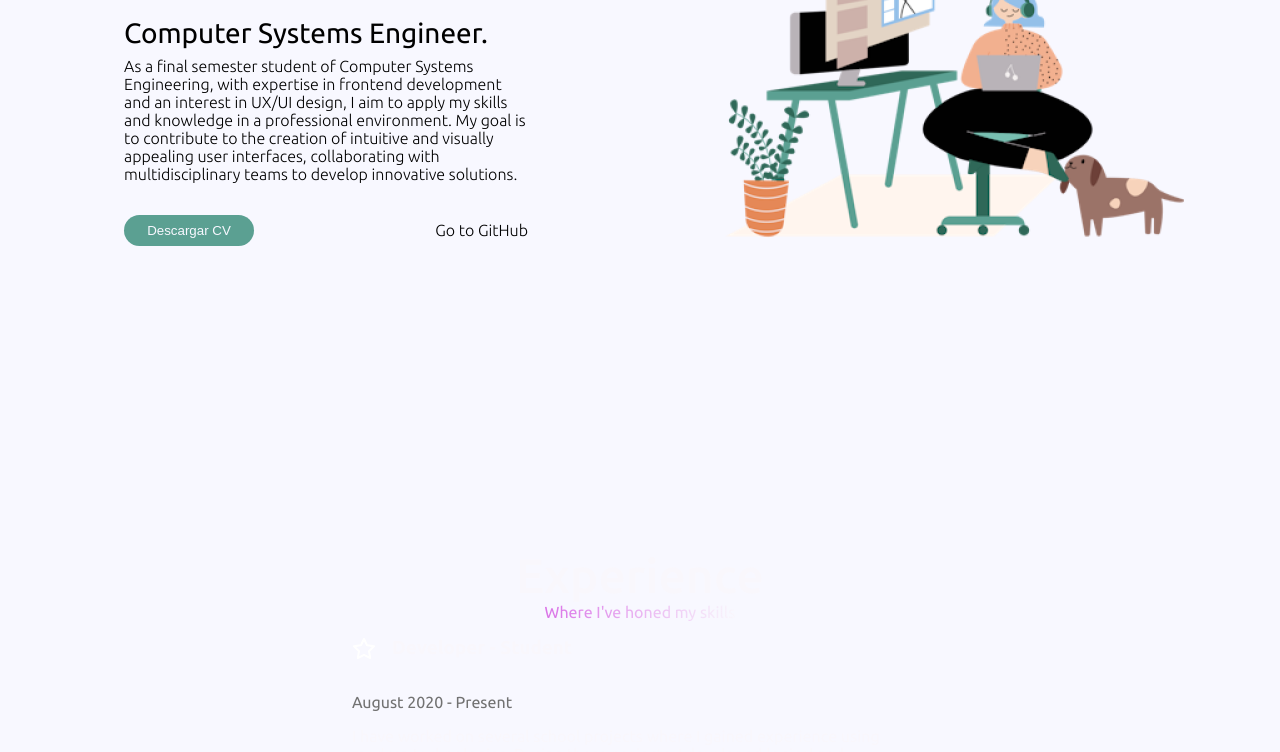
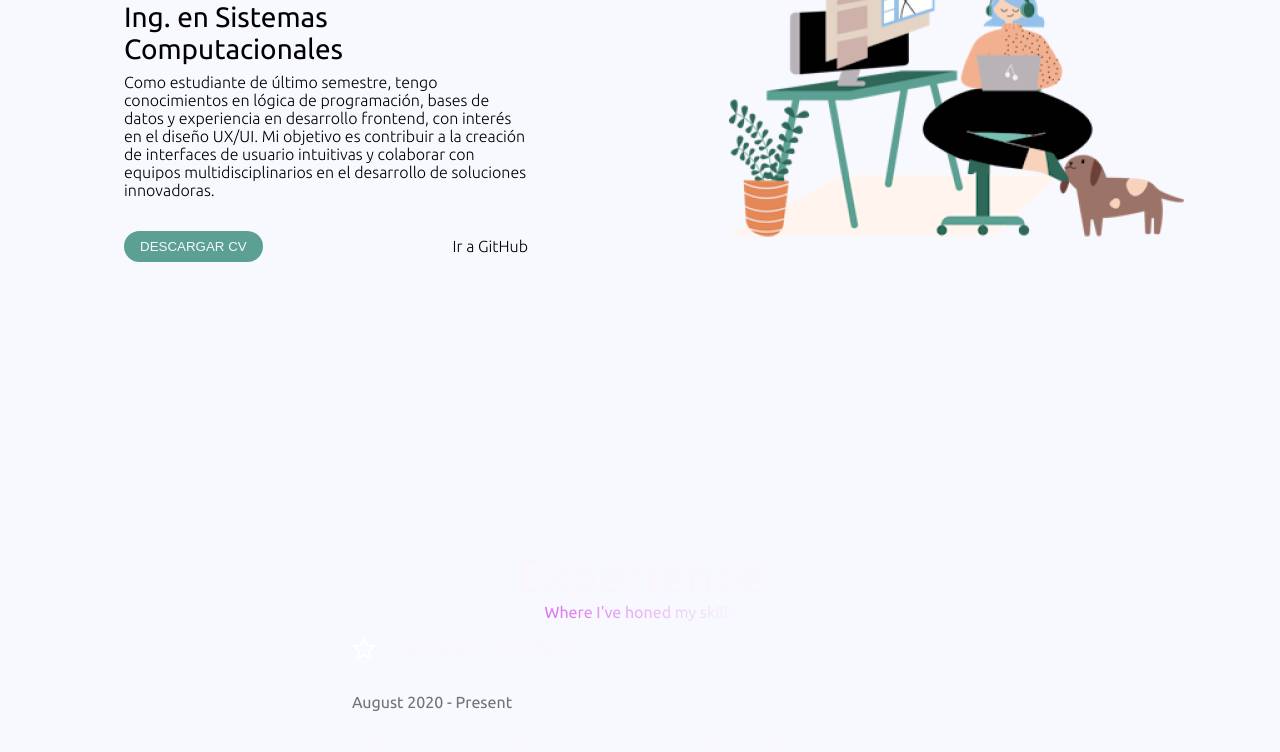
Before and after one commit to Moniicangulo/Portfolio, an Astro site: page / in a window 1280 px wide. Shown: the part 348-1100 px from the top of the page. Built offline with nearby package versions, Linux system fonts and the light colour scheme; Astro itself is replaced by a stand-in of ours.

Commit message:
add translations to home

```diff
--- a/src/components/Home.astro
+++ b/src/components/Home.astro
@@ -1,26 +1,23 @@
 ---
-
+import { geti18n } from "../i18n";
+let { currentLocale } = Astro;
+const i18n = geti18n({ currentLocale });
 ---
 
 <section id="home" class="flex__center">
   <div class="info__container">
-    <span class="name">Hi I'm Monica</span>
+    <span class="name">{i18n.HOME.NAME}</span>
     <div>
-      <h1 class="title">Computer Systems Engineer.</h1>
+      <h1 class="title">{i18n.HOME.DEGREE}</h1>
       <p class="description">
-        As a final semester student of Computer Systems Engineering, with
-        expertise in frontend development and an interest in UX/UI design, I aim
-        to apply my skills and knowledge in a professional environment. My goal
-        is to contribute to the creation of intuitive and visually appealing
-        user interfaces, collaborating with multidisciplinary teams to develop
-        innovative solutions.
+        {i18n.HOME.DESCRIPTION}
       </p>
     </div>
     <div class="link__container">
       <a href="cv-MonicaAngulo.pdf" target="_blank">
-        <button class="cv__button"> Descargar CV </button>
+        <button class="cv__button"> {i18n.HOME.BUTTON_CV} </button>
       </a>
-      <p>Go to GitHub</p>
+      <a href="https://github.com/Moniicangulo" target="_blank" class="link__github">{i18n.HOME.LINK_TO_GITHUB}</a>
     </div>
   </div>
   <figure class="img__container">
@@ -77,8 +74,9 @@
     text-align: center;
     transition: all 0.5s ease-in-out;
 
-    & p{
-      font-weight: 300;;
+    & .link__github{
+      font-weight: 300;
+      color: var(--black);
     }
   }
   .cv__button {
@@ -89,7 +87,8 @@
     gap: 0.5rem;
     padding: 0.5rem 1rem;
     outline: none;
-    width: 130px;
+    text-transform: uppercase;
+    min-width: 130px;
 
     transition: all 0.5s ease-in-out;
     &:hover {
--- a/src/i18n/en.json
+++ b/src/i18n/en.json
@@ -6,5 +6,13 @@
         "ABOUT_ME":"About me",
         "SKILLS": "Skills",
         "CONTACT_ME": "Contact me"
+    },
+    "HOME": {
+        "NAME":"Hi I'm Monica",
+        "DEGREE":"Computer Systems Engineer",
+        "DESCRIPTION":"As a final-semester student, I have knowledge in programming logic, databases, and frontend development experience, with an interest in UX/UI design. My goal is to contribute to creating intuitive user interfaces and collaborate with multidisciplinary teams in developing innovative solutions.",
+        "BUTTON_CV":"Download CV",
+        "LINK_TO_GITHUB":"Go to Github"
     }
+
 }
--- a/src/i18n/es.json
+++ b/src/i18n/es.json
@@ -6,5 +6,12 @@
         "ABOUT_ME":"Sobre mi",
         "SKILLS": "Skills",
         "CONTACT_ME": "Contáctame"
+    },
+    "HOME": {
+        "NAME":"Hola, soy Monica",
+        "DEGREE":"Ing. en Sistemas Computacionales",
+        "DESCRIPTION":"Como estudiante de último semestre, tengo conocimientos en lógica de programación, bases de datos y experiencia en desarrollo frontend, con interés en el diseño UX/UI. Mi objetivo es contribuir a la creación de interfaces de usuario intuitivas y colaborar con equipos multidisciplinarios en el desarrollo de soluciones innovadoras.",
+        "BUTTON_CV":"Descargar CV",
+        "LINK_TO_GITHUB":"Ir a GitHub"
     }
 }
```
